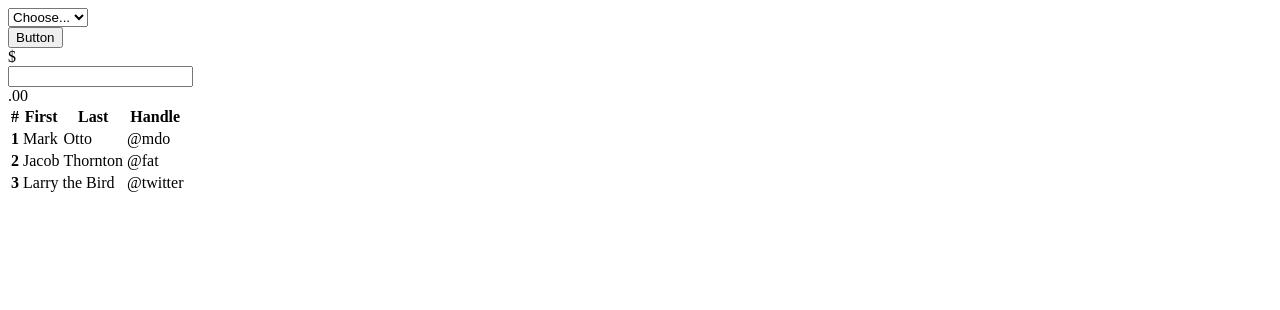
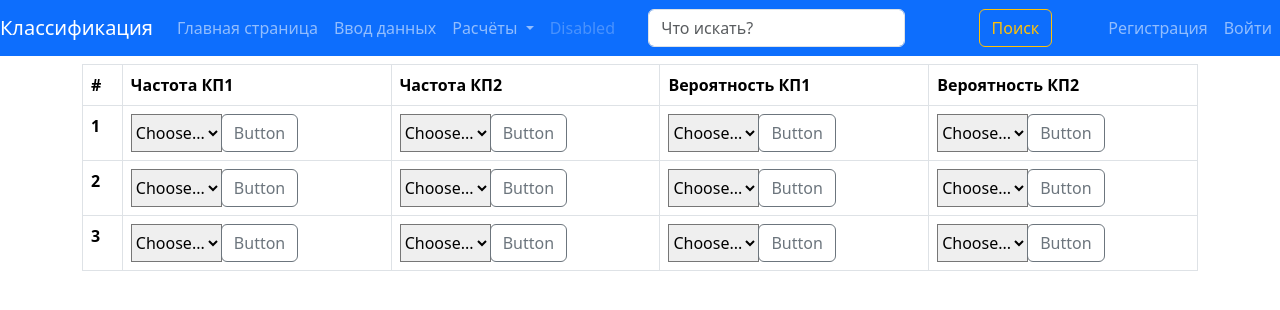
Before and after one commit to AlAnMikhayloff/LP34_web_AAM, a Flask app: template webapp/templates/calculations/index.html in a window 1280 px wide. Shown: the top 310 px of the page. Run offline with Flask 2, Linux system fonts and the light colour scheme; the template is opened without the code that fills it, so the values that code supplies are empty.

Commit message:
Добавил расчётный модуль, начал работать над таблицей ввода данных на сайте, исправил ошибку наименования папки кириллицей с на c

```diff
--- a/webapp/__init__.py
+++ b/webapp/__init__.py
@@ -6,7 +6,7 @@ from webapp.db import db
 from webapp.admin.views import blueprint as admin_blueprint
 from webapp.user.views import blueprint as user_blueprint
 from webapp.news.views import blueprint as news_blueprint
-from webapp.calculations.views import blueprint as calculations_blueprint
+from webapp.сalculation.views import blueprint as calculation_blueprint
 from webapp.user.models import User
 
 
@@ -14,7 +14,7 @@ def create_app():
     app = Flask(__name__)
     app.config.from_pyfile('config.py')
     db.init_app(app)
-    migrate = Migrate(app, db)
+    Migrate(app, db)
 
     login_manager = LoginManager()
     login_manager.init_app(app)
@@ -22,7 +22,7 @@ def create_app():
     app.register_blueprint(admin_blueprint)
     app.register_blueprint(news_blueprint)
     app.register_blueprint(user_blueprint)
-    app.register_blueprint(calculations_blueprint)
+    app.register_blueprint(calculation_blueprint)
 
     @login_manager.user_loader
     def load_user(user_id):
--- a/webapp/сalculations/models.py
+++ b/webapp/calculation/models.py
@@ -2,7 +2,7 @@ from webapp.db import db
 
 
 class UserDataSet(db.Model):
-    id = db.Column(db.Integer, primary_key=True)
+    id_name = db.Column(db.Integer, primary_key=True)
     Name_of_the_feature = db.Column(db.String(50), index=True, unique=True)
     Frequency_of_manifestation_of_the_feature_of_candidate_1 = db.Column(db.String(10))
     Frequency_of_manifestation_of_the_feature_of_candidate_2 = db.Column(db.String(10))
--- a/webapp/templates/calculations/index.html
+++ b/webapp/templates/calculations/index.html
@@ -1,3 +1,22 @@
+{% extends "base.html" %}
+
+{% block content %}
+
+
+<table class="table table-bordered">
+  <thead>
+    <tr>
+      <th scope="col">#</th>
+      <th scope="col">Частота КП1</th>
+      <th scope="col">Частота КП2</th>
+      <th scope="col">Вероятность КП1</th>
+      <th scope="col">Вероятность КП2</th>
+    </tr>
+  </thead>
+  <tbody>
+    <tr>
+      <th scope="row">1</th>
+      <td>
         <div class="input-group">
           <select class="custom-select" id="inputGroupSelect04" aria-label="Example select with button addon">
             <option selected>Choose...</option>
@@ -9,43 +28,157 @@
             <button class="btn btn-outline-secondary" type="button">Button</button>
           </div>
         </div>
-
-  <div class="input-group mb-3">
-    <div class="input-group-prepend">
-      <span class="input-group-text">$</span>
-    </div>
-    <input type="text" class="form-control" aria-label="Amount (to the nearest dollar)">
+      </td>
+      <td>
+        <div class="input-group">
+          <select class="custom-select" id="inputGroupSelect04" aria-label="Example select with button addon">
+            <option selected>Choose...</option>
+            <option value="1">One</option>
+            <option value="2">Two</option>
+            <option value="3">Three</option>
+          </select>
           <div class="input-group-append">
-      <span class="input-group-text">.00</span>
+            <button class="btn btn-outline-secondary" type="button">Button</button>
           </div>
         </div>
-
-  <table class="table table-bordered">
-    <thead>
-      <tr>
-        <th scope="col">#</th>
-        <th scope="col">First</th>
-        <th scope="col">Last</th>
-        <th scope="col">Handle</th>
-      </tr>
-    </thead>
-    <tbody>
-      <tr>
-        <th scope="row">1</th>
-        <td>Mark</td>
-        <td>Otto</td>
-        <td>@mdo</td>
+      </td>
+      <td>
+        <div class="input-group">
+          <select class="custom-select" id="inputGroupSelect04" aria-label="Example select with button addon">
+            <option selected>Choose...</option>
+            <option value="1">One</option>
+            <option value="2">Two</option>
+            <option value="3">Three</option>
+          </select>
+          <div class="input-group-append">
+            <button class="btn btn-outline-secondary" type="button">Button</button>
+          </div>
+        </div>
+      </td>
+      <td>
+        <div class="input-group">
+          <select class="custom-select" id="inputGroupSelect04" aria-label="Example select with button addon">
+            <option selected>Choose...</option>
+            <option value="1">One</option>
+            <option value="2">Two</option>
+            <option value="3">Three</option>
+          </select>
+          <div class="input-group-append">
+            <button class="btn btn-outline-secondary" type="button">Button</button>
+          </div>
+        </div>
+      </td>
     </tr>
     <tr>
       <th scope="row">2</th>
-        <td>Jacob</td>
-        <td>Thornton</td>
-        <td>@fat</td>
+      <td>
+        <div class="input-group">
+          <select class="custom-select" id="inputGroupSelect04" aria-label="Example select with button addon">
+            <option selected>Choose...</option>
+            <option value="1">One</option>
+            <option value="2">Two</option>
+            <option value="3">Three</option>
+          </select>
+          <div class="input-group-append">
+            <button class="btn btn-outline-secondary" type="button">Button</button>
+          </div>
+        </div>
+      </td>
+      <td>
+        <div class="input-group">
+          <select class="custom-select" id="inputGroupSelect04" aria-label="Example select with button addon">
+            <option selected>Choose...</option>
+            <option value="1">One</option>
+            <option value="2">Two</option>
+            <option value="3">Three</option>
+          </select>
+          <div class="input-group-append">
+            <button class="btn btn-outline-secondary" type="button">Button</button>
+          </div>
+        </div>
+      </td>
+      <td>
+        <div class="input-group">
+          <select class="custom-select" id="inputGroupSelect04" aria-label="Example select with button addon">
+            <option selected>Choose...</option>
+            <option value="1">One</option>
+            <option value="2">Two</option>
+            <option value="3">Three</option>
+          </select>
+          <div class="input-group-append">
+            <button class="btn btn-outline-secondary" type="button">Button</button>
+          </div>
+        </div>
+      </td>
+      <td>
+        <div class="input-group">
+          <select class="custom-select" id="inputGroupSelect04" aria-label="Example select with button addon">
+            <option selected>Choose...</option>
+            <option value="1">One</option>
+            <option value="2">Two</option>
+            <option value="3">Three</option>
+          </select>
+          <div class="input-group-append">
+            <button class="btn btn-outline-secondary" type="button">Button</button>
+          </div>
+        </div>
+      </td>
     </tr>
     <tr>
       <th scope="row">3</th>
-        <td colspan="2">Larry the Bird</td>
-        <td>@twitter</td>
+      <td>
+        <div class="input-group">
+          <select class="custom-select" id="inputGroupSelect04" aria-label="Example select with button addon">
+            <option selected>Choose...</option>
+            <option value="1">One</option>
+            <option value="2">Two</option>
+            <option value="3">Three</option>
+          </select>
+          <div class="input-group-append">
+            <button class="btn btn-outline-secondary" type="button">Button</button>
+          </div>
+        </div>
+      </td>
+      <td>
+        <div class="input-group">
+          <select class="custom-select" id="inputGroupSelect04" aria-label="Example select with button addon">
+            <option selected>Choose...</option>
+            <option value="1">One</option>
+            <option value="2">Two</option>
+            <option value="3">Three</option>
+          </select>
+          <div class="input-group-append">
+            <button class="btn btn-outline-secondary" type="button">Button</button>
+          </div>
+        </div>
+      </td>
+      <td>
+        <div class="input-group">
+          <select class="custom-select" id="inputGroupSelect04" aria-label="Example select with button addon">
+            <option selected>Choose...</option>
+            <option value="1">One</option>
+            <option value="2">Two</option>
+            <option value="3">Three</option>
+          </select>
+          <div class="input-group-append">
+            <button class="btn btn-outline-secondary" type="button">Button</button>
+          </div>
+        </div>
+      </td>
+      <td>
+        <div class="input-group">
+          <select class="custom-select" id="inputGroupSelect04" aria-label="Example select with button addon">
+            <option selected>Choose...</option>
+            <option value="1">One</option>
+            <option value="2">Two</option>
+            <option value="3">Three</option>
+          </select>
+          <div class="input-group-append">
+            <button class="btn btn-outline-secondary" type="button">Button</button>
+          </div>
+        </div>
+      </td>
     </tr>
   </tbody>
 </table>
+{% endblock %}
```
Also changed, not shown: webapp/calculation/views.py (renamed from webapp/сalculations/views.py, +6 -5 lines), webapp/calculation/__init__.py (added), webapp/calculation/gaussian_n_b.py (renamed from webapp/сalculations/gaussian_n_b.py). Lines whose indentation alone changed are shown as unchanged.
